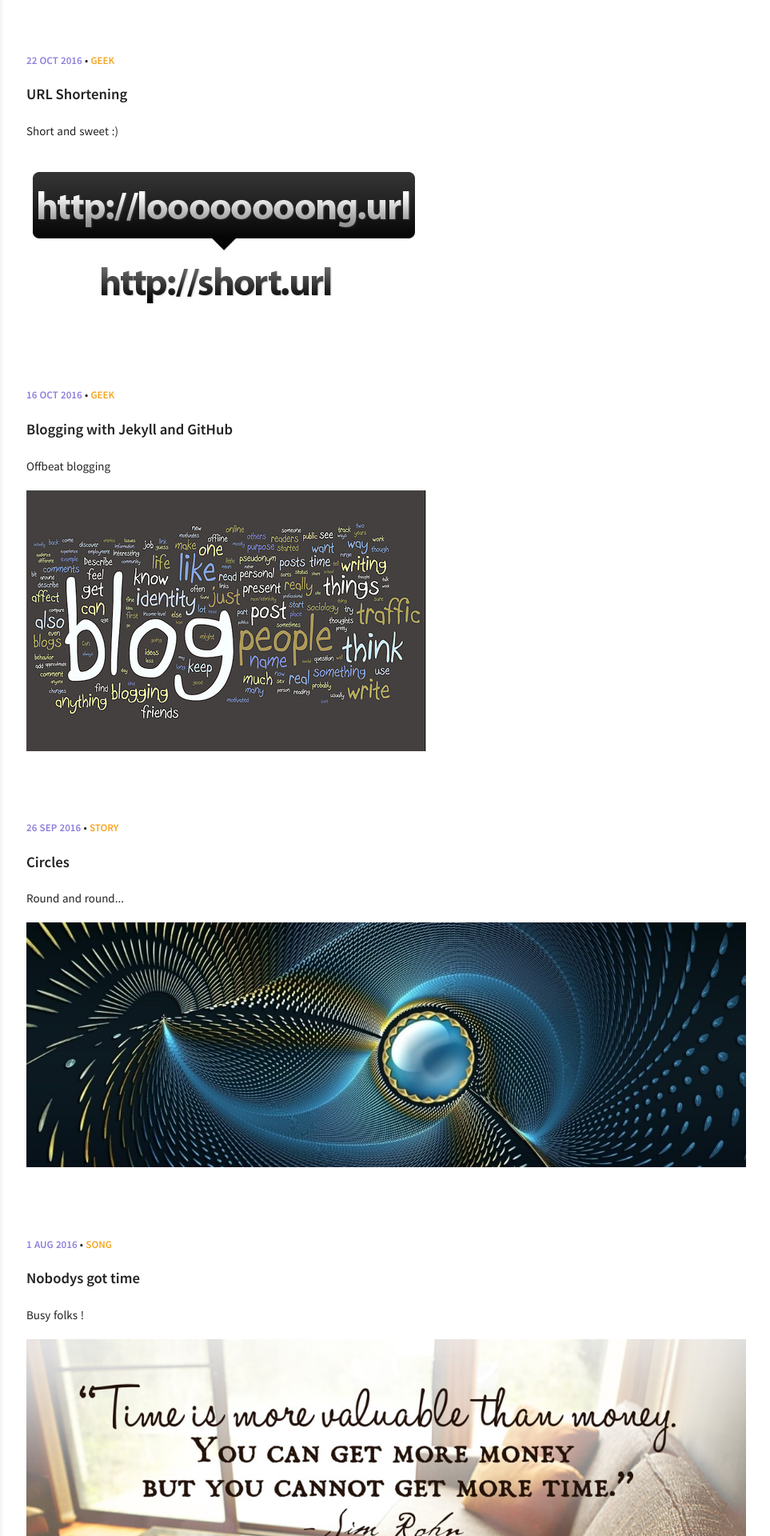
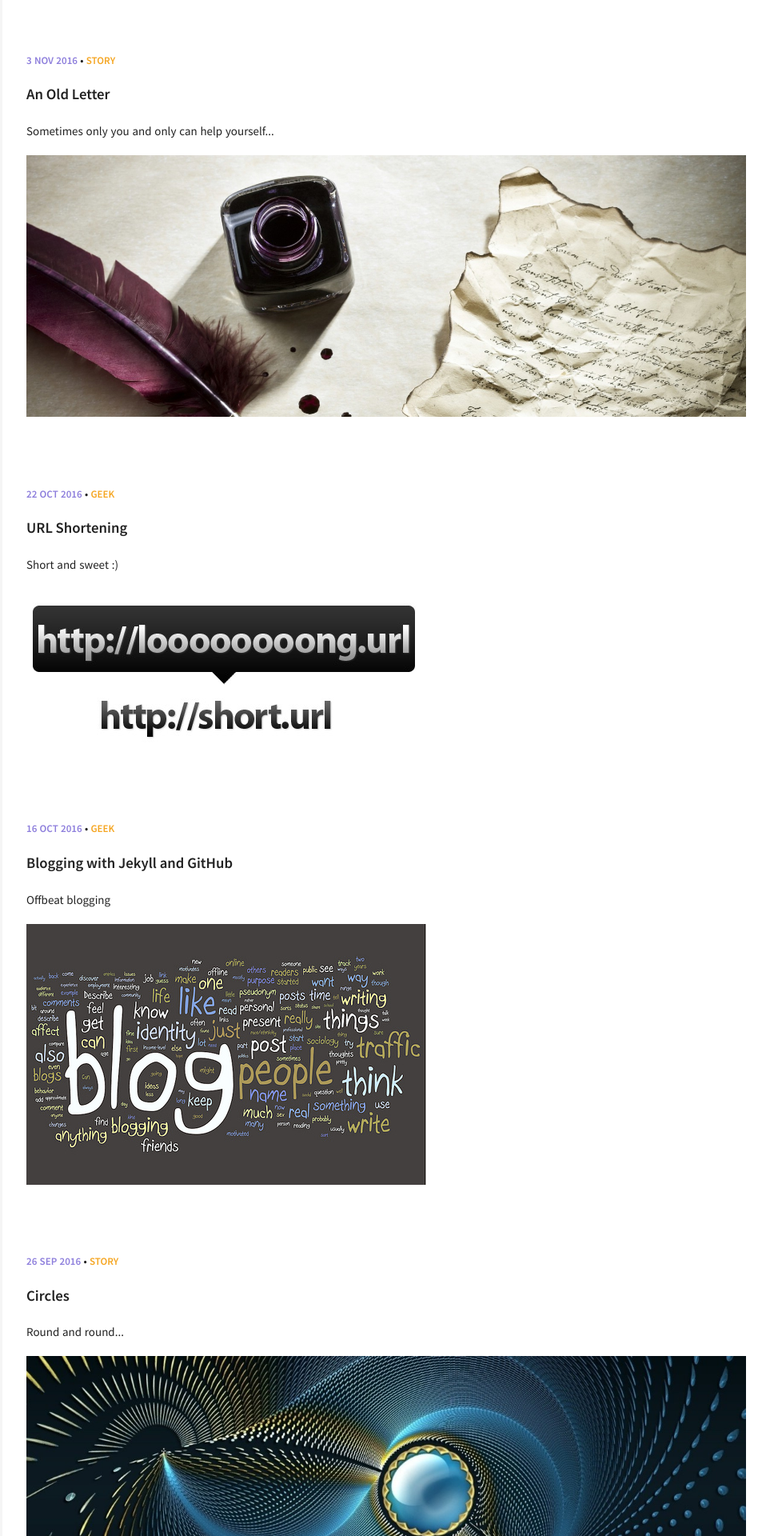
Before and after one commit to anandjoshi91/anandjoshi91.github.io, a Jekyll site: the page built from index.html, in a window 1280 px wide. Shown: the top 1920 px of the page at 80% size, without its empty margins (317-1280 px from the left). Built offline with Jekyll 4.4.1, drawn with Linux system fonts in a browser that asks for light colours; some of the changed lines change nothing that is shown.

Commit message:
An old letter : New post

```diff
--- a/_includes/head.html
+++ b/_includes/head.html
@@ -3,7 +3,7 @@
   <meta http-equiv="X-UA-Compatible" content="IE=edge">
   <meta name="viewport" content="width=device-width, initial-scale=1">
 
-  <title>{% if page.title %}{{ page.title }}{% else %}{{ site.title }} | A Personal Blog{% endif %}</title>
+  <title>{% if page.title %}{{ page.title }}{% else %}{{ site.title }} | Blog{% endif %}</title>
   <meta name="description" content="{% if page.excerpt %}{{ page.excerpt | strip_html | strip_newlines | truncate: 160 }}{% else %}{{ site.description }}{% endif %}">
 
   <!-- CSS files -->
--- /dev/null
+++ b/_posts/2016-11-03-An-Old-Letter.md
@@ -0,0 +1,50 @@
+---
+layout: post
+title: An Old Letter
+excerpt: "Sometimes only you and only can help yourself..."
+categories: [story]
+tag: [motivation,story]
+comments: true
+author: Anand
+image:
+  feature: old-letter.jpg
+---
+
+> Do it and regret. Don't do it and regret more !
+
+It's not working out, I think we should move on. He knew Tanya and her idiosyncrasies. I know
+she would be fine tomorrow morning he reminded like he always did.
+
+Like a weed clinging to a cracked wall, Raj was clinging on to his dying relationship.
+And if you think this was not the end then perhaps you should know how he abandoned his startup only to realize
+that the other co-founders made millions just by pushing a little harder than him.
+
+The problem was that he had risked it even more by playing it safe. He felt time slipping through his hands like a sand, but well isn't time always slipping like  that ?
+
+Just as he was about to shred the offer to work with NatGeo - wild. He received an email dated : 23rd March 2003.
+
+The old [scheduled mail](https://www.futureme.org/){:target="_blank"} was written by a 16-year-old Raj, quite different than who he was now.
+
+
+>To Myself,
+>
+>Sometimes we just need to hop into that car that passes by. Take a detour. Digress a little (or perhaps more ?).
+>It is the journey that will be Worth telling your grandkids for nobody cares about the destination.
+>Don't be scared. Well if you are then that's a good thing. You're challenging yourself.
+>
+>You wouldn't know if it was the right decision or not ? As a matter of fact, there is no right answer to it.
+>You , My friend, you are the one who has to make it right for what it's all worth for.
+>As it is rightly said you cannot connect the dots going forward but only going backward.
+>So step away , move ahead and fill your heart and mind with that hope of connecting the dots will inspire generations to come.
+>
+>If it all ends well, you'll have a hell of a story, if it doest then the story isn't over yet.
+>I hope you live a life that you are proud of , it's okay if the dots still don't connect
+>but you know what , I want, I want every single page of that book to be a thriller !
+>
+>So go and start scripting your story, before the ink gets dry !
+>
+>Good luck !
+>
+>-- Raj , 23rd March 2003
+
+Tears rolled down the cheeks as he was intervened by his own past. In next five minutes, he dropped a resignation to his manager, something that he should have done 7 years ago. He called up Tanya to end the stagnant relationship, something that he should have done 4 years ago. And finally, he booked a single one-way ticket to Auckland, where his passion for wildlife beckons him ! - Something he could have only done by listening to his inner voice :)
```
Also changed, not shown: img/old-letter.jpg (added).
